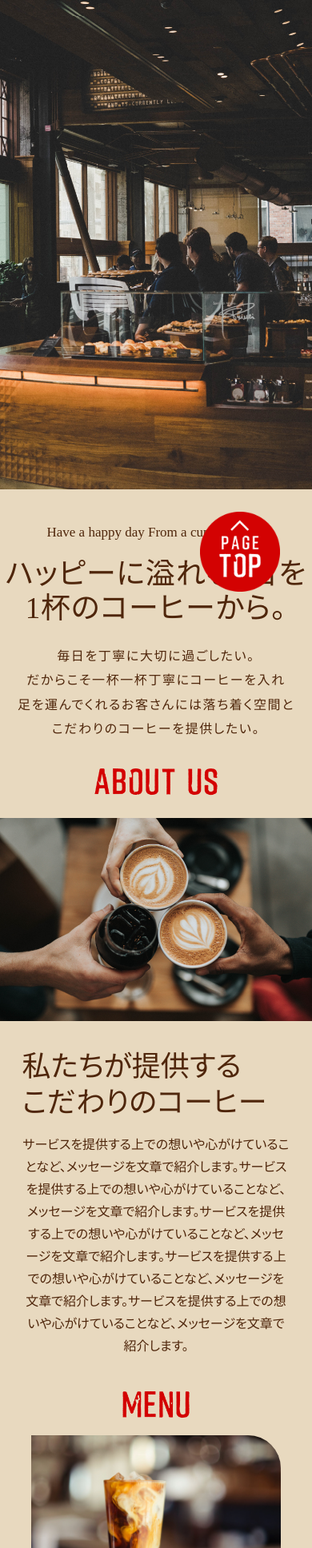
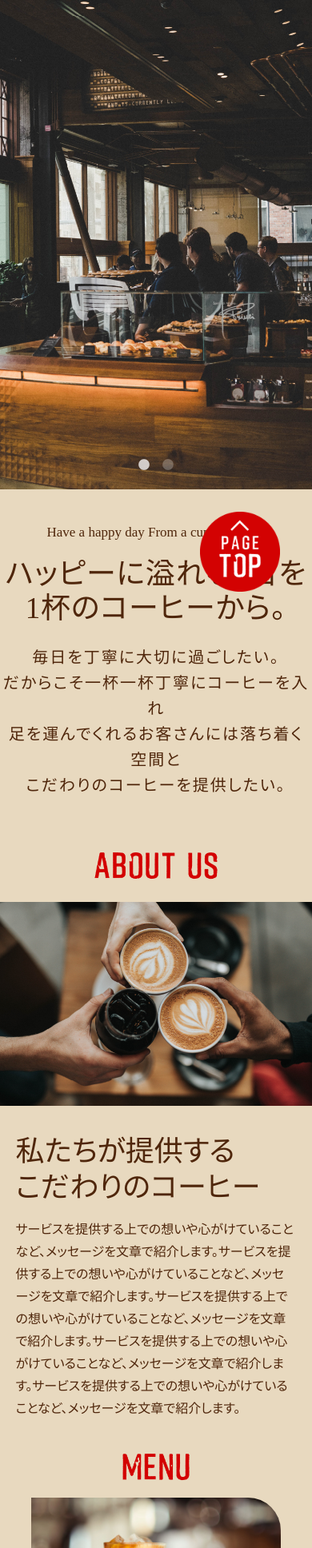
Before and after one commit to tomoka1030/dezasuta, a plain HTML site: page kadai4_hirata_01/index.html in a window 390 px wide. Shown: the part 64-2000 px from the top of the page at 80% size. Drawn offline with nearby package versions, Linux system fonts and the light colour scheme.

Commit message:
第5回修正

```diff
--- a/kadai4_hirata_01/css/style.css
+++ b/kadai4_hirata_01/css/style.css
@@ -52,6 +52,21 @@ img {
     border: none;
 }
 
+/* 汎用クラス */
+sp_only {
+    display: none;
+}
+
+@media screen and(max-width:767px) {
+    sp_only {
+        display: block;
+    }
+}
+
+.pc_only {
+    display: none;
+}
+
 /* --------
 HEADER
 -------- */
@@ -61,15 +76,15 @@ HEADER
 }
 
 .header_wrap {
-    position: absolute;
-    top: 0;
-    left: 0;
-    width: 100%;
-    box-sizing: border-box;
     display: flex;
     justify-content: space-between;
     align-items: center;
+    position: absolute;
+    width: 100%;
+    box-sizing: border-box;
     padding: 10px 7% 0 2.8%;
+    top: 0;
+    left: 0;
 }
 
 .header_logo img {
@@ -99,6 +114,19 @@ HEADER
 .sp_nav,
 .sp_btn {
     display: none;
+}
+
+.slick-dots {
+    bottom: 20px;
+}
+.slick-dots li.slick-active button:before,
+.slick-dots li button:before {
+    color: #fff;
+    font-size: 16px;
+}
+
+.slick-dotted.slick-slider {
+    margin-bottom: 0;
 }
 
 @media screen and (max-width: 1100px) {
@@ -229,9 +257,6 @@ h2 img {
 /* --------
 lead
 ---------*/
-.sp_title_text {
-    display: none;
-}
 
 .lead {
     padding-top: 95px;
@@ -249,16 +274,23 @@ lead
     letter-spacing: 0.1em;
 }
 
-.pc_title_text {
+.title_text {
     font-size: 23px;
     line-height: 1.6;
     letter-spacing: 0.1em;
 }
 
+@media screen and (max-width: 1100px) {
+    .title {
+        font-size: 68px;
+    }
+
+    .title_text {
+        font-size: 20px;
+    }
+}
+
 @media screen and (max-width: 767px) {
-    .pc_title_text {
-        display: none;
-    }
 
     .lead {
         padding-top: 45px;
@@ -288,54 +320,56 @@ lead
 /* --------
 ABOUT US
 -------- */
-.sp_about_content,
-.sp_section title {
+.sp_about_image {
     display: none;
 }
 
 .about {
-    padding-top: 90px;
     display: flex;
     justify-content: space-between;
     align-items: center;
+    padding-top: 90px;
 }
 
-/* .pc_about_image img {
+.pc_about_image {
     width: 50%;
-} */
+}
 
 .pc_about_image img {
     border-radius: 0 0 82px 0;
 }
 
-.pc_about_title {
+.about_title {
     margin-bottom: 34px;
     font-size: 30px;
 }
 
-.pc_about_text {
+.about_text {
     width: 41%;
     padding-right: 10px;
     padding-left: 10px;
     position: relative;
 }
 
-.pc_about_text h3 {
+.about_text h3 {
     margin-bottom: 20px;
     font-size: 44px;
     line-height: 1.4;
     font-weight: normal;
 }
 
-.pc_about_caption {
+.about_caption {
     font-size: 16px;
     line-height: 1.6;
 }
+@media screen and (max-width: 1100px) {
+    .about_text h3 {
+        font-size: 34px;
+    }
+}
 
 @media screen and (max-width: 767px) {
-    .pc_section title,
-    .pc_about_image,
-    .pc_about_text {
+    .pc_about_image {
         display: none;
     }
 
@@ -344,34 +378,44 @@ ABOUT US
         padding-top: 26px;
     }
 
+    /* .pc_about_content {
+            display: block;
+        } */
+
     .sp_about_image {
         display: block;
+        width: 100%;
+        margin-bottom: 35px;
     }
 
     .sp_about_image img {
         width: 100%;
     }
 
-    .sp_about_text {
+    .about_text {
         display: block;
-        width: 335px;
+        width: 100%;
         margin: 0 auto;
-        padding-top: 35px;
+        padding: 35px 0 0 0;
+        padding-left: 0;
     }
 
-    .sp_about_content {
-        display: block;
+    .about_text h3,
+    .about_caption{
+        width: 90%;
+        padding: 0 10px;
+        margin: 0 auto;
+        text-align: left;
     }
 
-    .sp_about_text h3 {
-        text-align: left;
+    .about_text h3 {
         margin-bottom: 16px;
         font-size: 36px;
         font-weight: normal;
         line-height: 1.25;
     }
 
-    .sp_about_caption {
+    .about_caption {
         font-size: 16px;
         line-height: 1.75;
     }
@@ -434,6 +478,9 @@ MENU
 
     .menu_text {
         line-height: 1.6;
+    }
+
+    .menu_content {
         margin-bottom: 58px;
     }
 }
@@ -511,14 +558,10 @@ time {
         }
 
         .event_box {
+            display: block;
             margin-top: 20px;
-        padding: 3% 10px 3% 10px;
+            padding: 3% 30px;
             justify-content: center;
-    }
-
-    .event_box ul {
-        max-width: 330px;
-        padding-left: 27px;
         }
 
         .event_wrap {
@@ -535,7 +578,6 @@ time {
         .event_wrap a {
             display: block;
             padding: 0 0 10px 0;
-        width: 80%;
             white-space: nowrap;
             overflow: hidden;
             text-overflow: ellipsis;
@@ -579,6 +621,7 @@ footer {
         max-width: 1000px;
         margin: 0 auto;
         padding-top: 74px;
+        padding-left: 20px;
         display: flex;
     }
 
@@ -589,8 +632,6 @@ footer {
     }
 
     .item_info p {
-    padding-right: 10px;
-    padding-left: 10px;
         font-size: 20px;
         line-height: 1.95;
         color: black;
@@ -609,7 +650,6 @@ footer {
         .footer_wrap {
             display: block;
             padding-top: 39px;
-        padding-left: 20px;
         }
 
         .item_info {
@@ -645,3 +685,4 @@ page top
             width: 100px;
         }
     }
+}
--- a/kadai4_hirata_01/index.html
+++ b/kadai4_hirata_01/index.html
@@ -6,17 +6,34 @@
     <meta name="viewport" content="width=device-width, initial-scale=1.0">
     <title>デザインカフェ</title>
     <meta name="description" content="デザインカフェのサイトです。">
+    <link rel="stylesheet" type="text/css" href="https://cdn.jsdelivr.net/npm/slick-carousel@1.8.1/slick/slick.css">
+    <link rel="stylesheet" type="text/css"
+        href="https://cdn.jsdelivr.net/npm/slick-carousel@1.8.1/slick/slick-theme.css">
     <link rel="stylesheet" href="css/style.css">
-    <script src=" https://ajax.googleapis.com/ajax/libs/jquery/3.7.1/jquery.min.js">
-    </script>
+    <script src=" https://ajax.googleapis.com/ajax/libs/jquery/3.7.1/jquery.min.js"></script>
+    <script src="https://cdn.jsdelivr.net/npm/slick-carousel@1.8.1/slick/slick.min.js"></script>
 </head>
 
 <body>
 
     <header>
-        <div id="header" class="header_slider">
-            <div><img class="pc_img" src="images/pc_first-100.jpg" alt="店内の様子"></div>
-            <div><img class="sp_img" src="images/sp_main_vs@2x-100.jpg" alt="店内の様子"></div>
+        <div id="header">
+            <div class="header_slider">
+                <div>
+                    <picture>
+                        <source media="(max-width:767px)" srcset="images/sp_main_vs@2x-100.jpg">
+                        <img src="images/pc_first-100.jpg" alt="店内の様子">
+                    </picture>
+                </div>
+                <div>
+                    <picture>
+                        <source media="(max-width:767px)" srcset="images/sp_main_vs_2@2x-100.jpg">
+                        <img src="images/slider_2.jpg" alt="店内の様子">
+                    </picture>
+                </div>
+            </div>
+
+
         </div>
         <div class="header_wrap">
             <h1 class="header_logo"><img src="images/design_cafe_logo_header@2x.png" alt="DESIGN CAFE"> </h1>
@@ -49,38 +66,22 @@
             <p class="en">Have a happy day From a cup of coffee.</p>
             <p class="title">ハッピーに溢れる1日を<br>
                 1杯のコーヒーから。</p>
-            <p class="pc_title_text">毎日を丁寧に大切に過ごしたい。だからこそ一杯一杯丁寧にコーヒーを入れ<br>
-                足を運んでくれるお客さんには落ち着く空間とこだわりのコーヒーを提供したい。 </p>
-            <p class="sp_title_text">毎日を丁寧に大切に過ごしたい。<br>
-                だからこそ一杯一杯丁寧にコーヒーを入れ<br>
-                足を運んでくれるお客さんには落ち着く空間と<br>
-                こだわりのコーヒーを提供したい。 </p>
+            <p class="title_text">毎日を丁寧に大切に過ごしたい。<br class="sp_only">だからこそ一杯一杯丁寧にコーヒーを入れ<br>足を運んでくれるお客さんには落ち着く空間と<br
+                    class="sp_only">こだわりのコーヒーを提供したい。 </p>
         </div>
 
         <section id="about" class="about">
             <div class="pc_about_image">
                 <img src="images/pc_about-100.jpg" alt="コーヒーを持つ様子">
             </div>
-            <div class="pc_about_text">
-                <h2 class="pc_section title"><img src="images/about_us@2x.png" alt="ABOUT US">
+            <div class="about_text">
+                <h2 class="section title"><img src="images/about_us@2x.png" alt="ABOUT US">
                 </h2>
+                <div class="sp_about_image"><img src="images/about_us@2x-100.jpg" alt="コーヒーを持つ様子"></div>
                 <h3>私たちが提供する<br>こだわりのコーヒー</h3>
-                <p class="pc_about_caption">
+                <p class="about_caption">
                     サービスを提供する上での想いや心がけていることなど、メッセージを文章で紹介します。サービスを提供する上での想いや心がけていることなど、メッセージを文章で紹介します。サービスを提供する上での想いや心がけていることなど、メッセージを文章で紹介します。サービスを提供する上での想いや心がけていることなど、メッセージを文章で紹介します。サービスを提供する上での想いや心がけていることなど、メッセージを文章で紹介します。
                 </p>
-            </div>
-            <div class="sp_about_content">
-                <h2 class="sp_section title"><img src="images/about_us@2x.png" alt="ABOUT US">
-                </h2>
-                <div class="sp_about_image">
-                    <img src="images/about_us@2x-100.jpg" alt="コーヒーを持つ様子">
-                </div>
-                <div class="sp_about_text">
-                    <h3>私たちが提供する<br>こだわりのコーヒー</h3>
-                    <p class="sp_about_caption">
-                        サービスを提供する上での想いや心がけていることなど、メッセージを文章で紹介します。サービスを提供する上での想いや心がけていることなど、メッセージを文章で紹介します。サービスを提供する上での想いや心がけていることなど、メッセージを文章で紹介します。サービスを提供する上での想いや心がけていることなど、メッセージを文章で紹介します。サービスを提供する上での想いや心がけていることなど、メッセージを文章で紹介します。
-                    </p>
-                </div>
             </div>
         </section>
 
@@ -191,6 +192,14 @@
                 $('.sp_btn').toggleClass('open');
                 $('.sp_nav').fadeToggle();
             });
+
+            $('.header_slider').slick({
+                autoplay: true,
+                autoplaySpeed: 2000,
+                dots: true,
+                arrows: false
+            });
+
         });
     </script>
 
```
Lines whose indentation alone changed are shown as unchanged.
